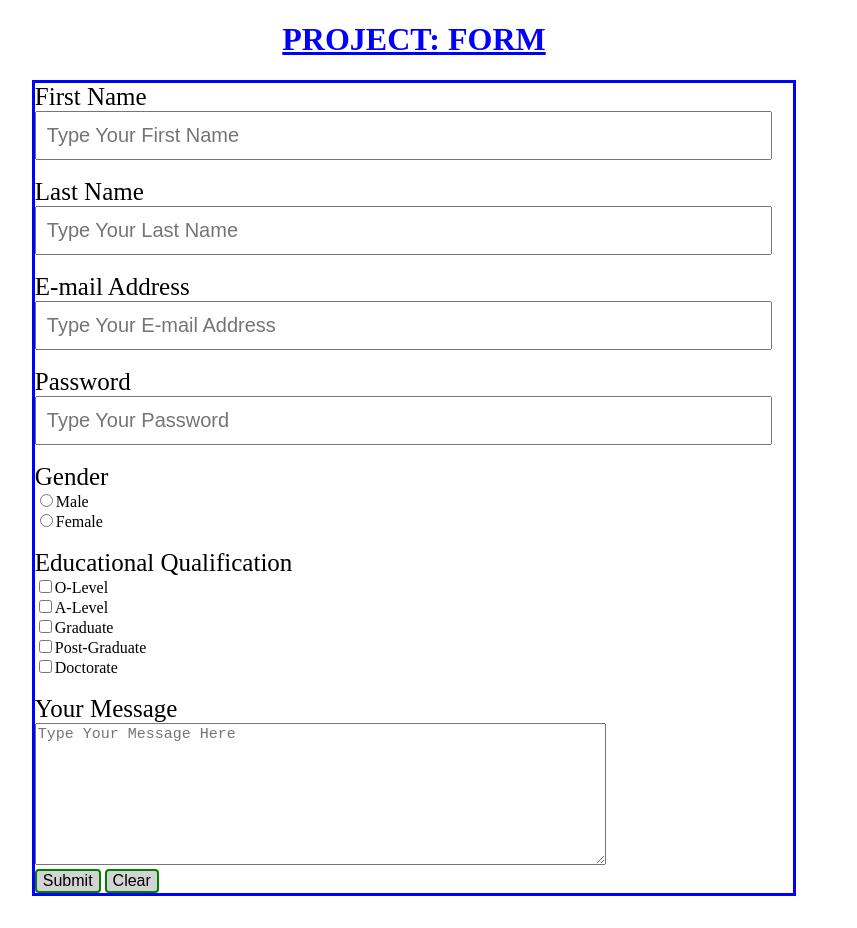
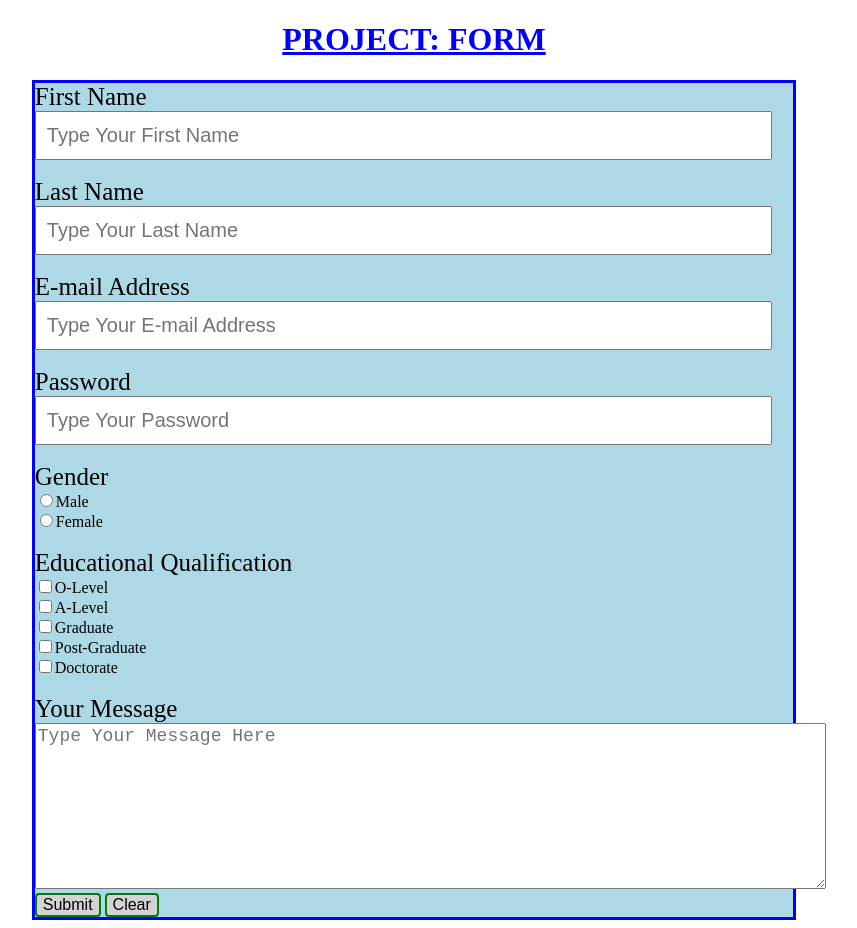
Before and after one commit to adnan-moin/web_development, a plain HTML site: page Project_Form/html/form.html in a window 1280 px wide. Shown: the whole page, without its empty margins (226-1083 px from the left). Before the commit the page ends 904 px from the top, so only its background shows below. Drawn offline with Linux system fonts and the light colour scheme.

Commit message:
new form color added

```diff
--- a/Project_Form/css/form.css
+++ b/Project_Form/css/form.css
@@ -26,7 +26,8 @@ label{
 }
 
 .message{
-    font-size: 15px;
+    font-size: 18px;
+
 
 }
 
@@ -43,3 +44,7 @@ button:hover{
     background-color: green;
     color: white;
 }
+
+form {
+    background-color: lightblue;
+}
--- a/Project_Form/html/form.html
+++ b/Project_Form/html/form.html
@@ -41,7 +41,7 @@
 
              <br>
              <label for="message">Your Message</label><br>
-             <textarea cols="61" rows="8" placeholder="Type Your Message Here" name="message" id="message" class="message"></textarea>
+             <textarea cols="70" rows="8" placeholder="Type Your Message Here" name="message" id="message" class="message"></textarea>
 
              <br>
              <button type="submit">Submit</button>
```
